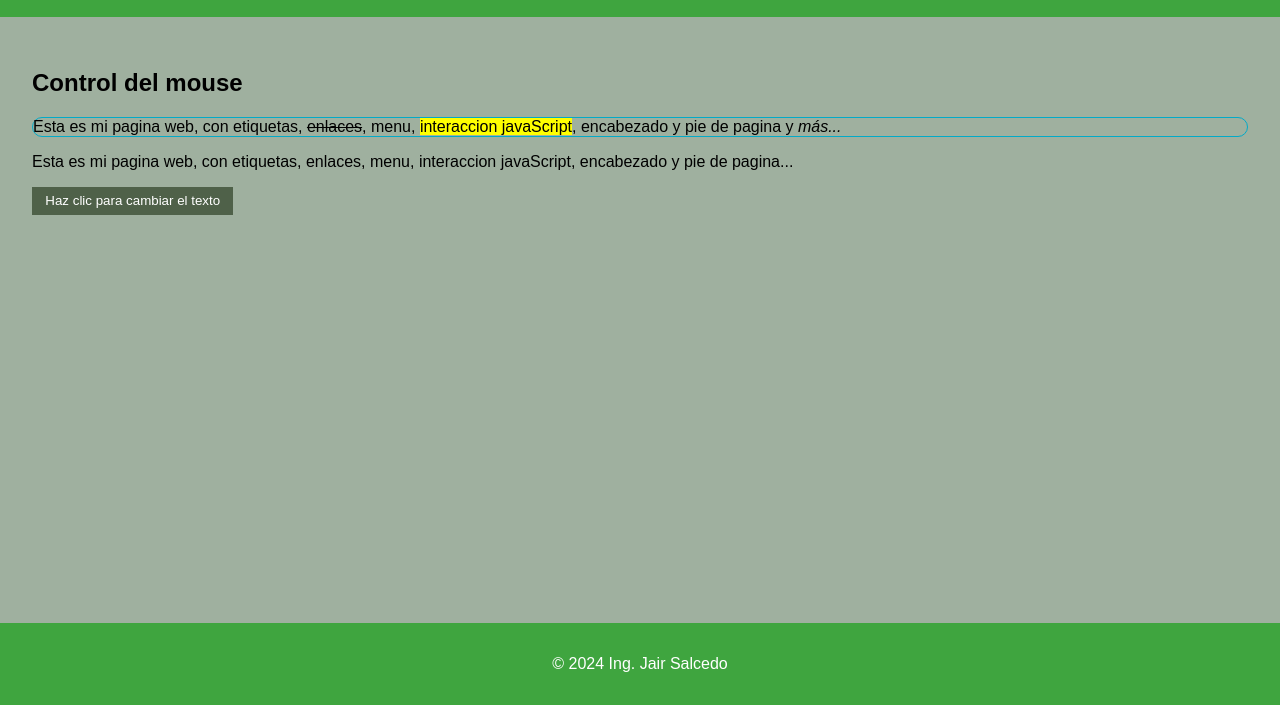
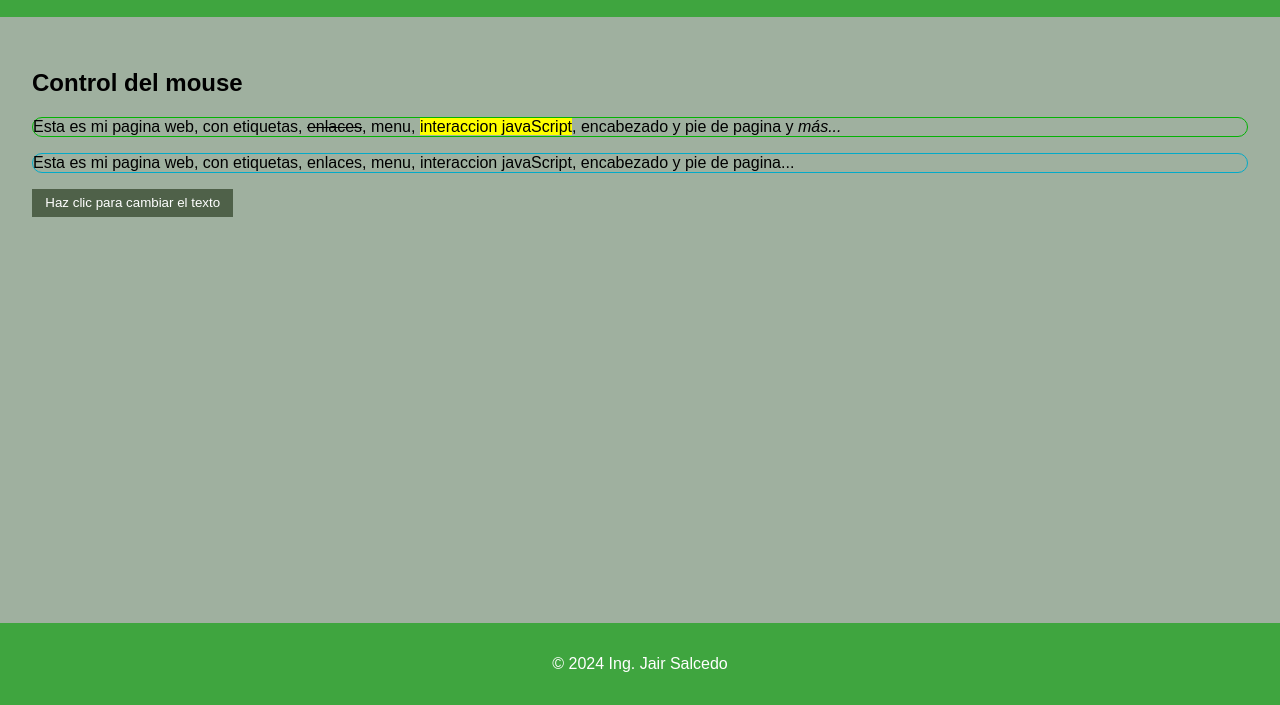
Before and after one commit to jsf0x/modulo15, a plain HTML site: page index.html in a window 1280 px wide. Shown: the part 95-800 px from the top of the page. Drawn offline with Linux system fonts and the light colour scheme.

Commit message:
Fix: estilos de parrafos

```diff
--- a/index.html
+++ b/index.html
@@ -9,7 +9,7 @@
         border: 1px solid rgb(4, 179, 4);
         border-radius: 30px;
       }
-      #mi_presentacion1{
+      #mi_presentacion2{
         border: 1px solid rgb(3, 170, 200);
         border-radius: 30px;
       }
```
